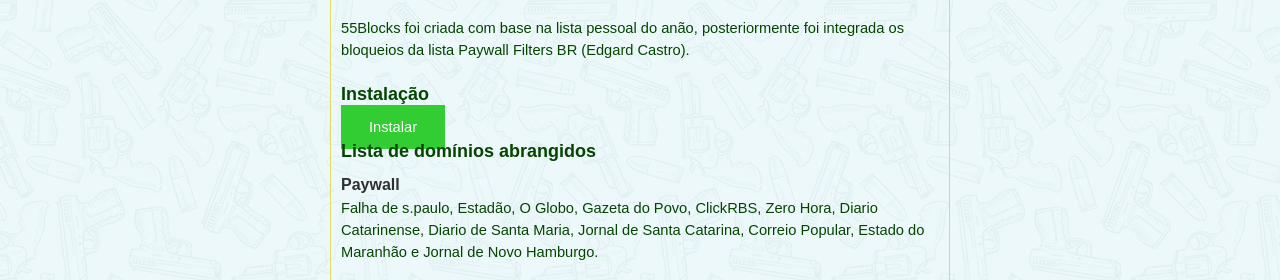
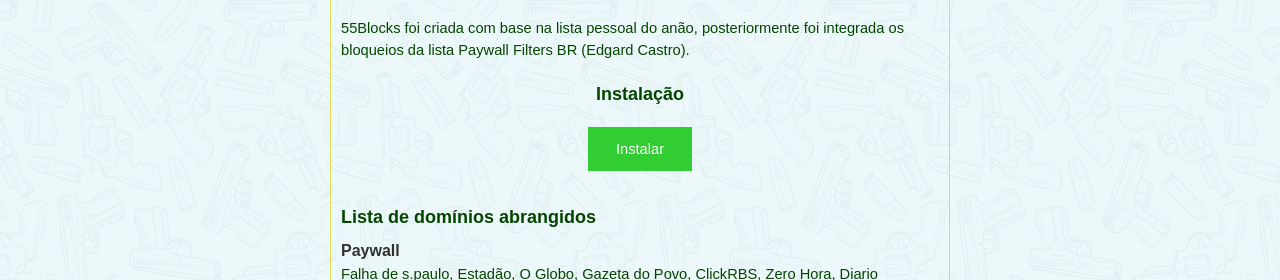
Before and after one commit to acarajebaiano/acarajebaiano.github.io, a plain HTML site: page index.html in a window 1280 px wide. Shown: the part 511-791 px from the top of the page. Drawn offline with Linux system fonts and the light colour scheme.

Commit message:
posicionamento dos elementos da página

```diff
--- a/index.html
+++ b/index.html
@@ -29,15 +29,21 @@
 					<p>55Blocks é uma lista de burleio de paywalls, bloqueio de sites de spam&ads e bloqueio de mineradores de moedas virtuais. Essa lista cobre domínios não inclusos por padrão nos filtros mainstream. O objetivo principal é bloquear sites temporários de spam que muitas vezes duram apenas alguns dias e já trocam de dominio.</p>
 					<p>55Blocks foi criada com base na lista pessoal do anão, posteriormente foi integrada os bloqueios da lista Paywall Filters BR (Edgard Castro).</p>
 
-				<h3>Instalação</h3>
 
-					<div class="instalar">
+
+					<center>
+						<h3>Instalação</h3>
+						<br>
+						<div class="instalar">
 						<!-- <a href="abp://subscribe/?location=https://raw.githubusercontent.com/55Blocks/55Blocks/master/55blocks.txt&title=55Blocks"><button class="btn success">Instalar</button></a> -->
 
 						<a class="btn success" href="abp:subscribe?location=https%3A%2F%2Fraw.githubusercontent.com%2F55Blocks%2F55Blocks%2Fmaster%2F55blocks.txt&amp;title=55Blocks">Instalar</a>
 
 						<!-- <p>Clique <a href="abp://subscribe/?location=https://raw.githubusercontent.com/55Blocks/55Blocks/master/55blocks.txt&title=55Blocks">aqui</a> para instalar a última versão do 55Blocks.</p>
 						-->
+					</div>
+					</center>
+					<br>
 					<br>
 
 				<h3>Lista de domínios abrangidos</h3>
```
